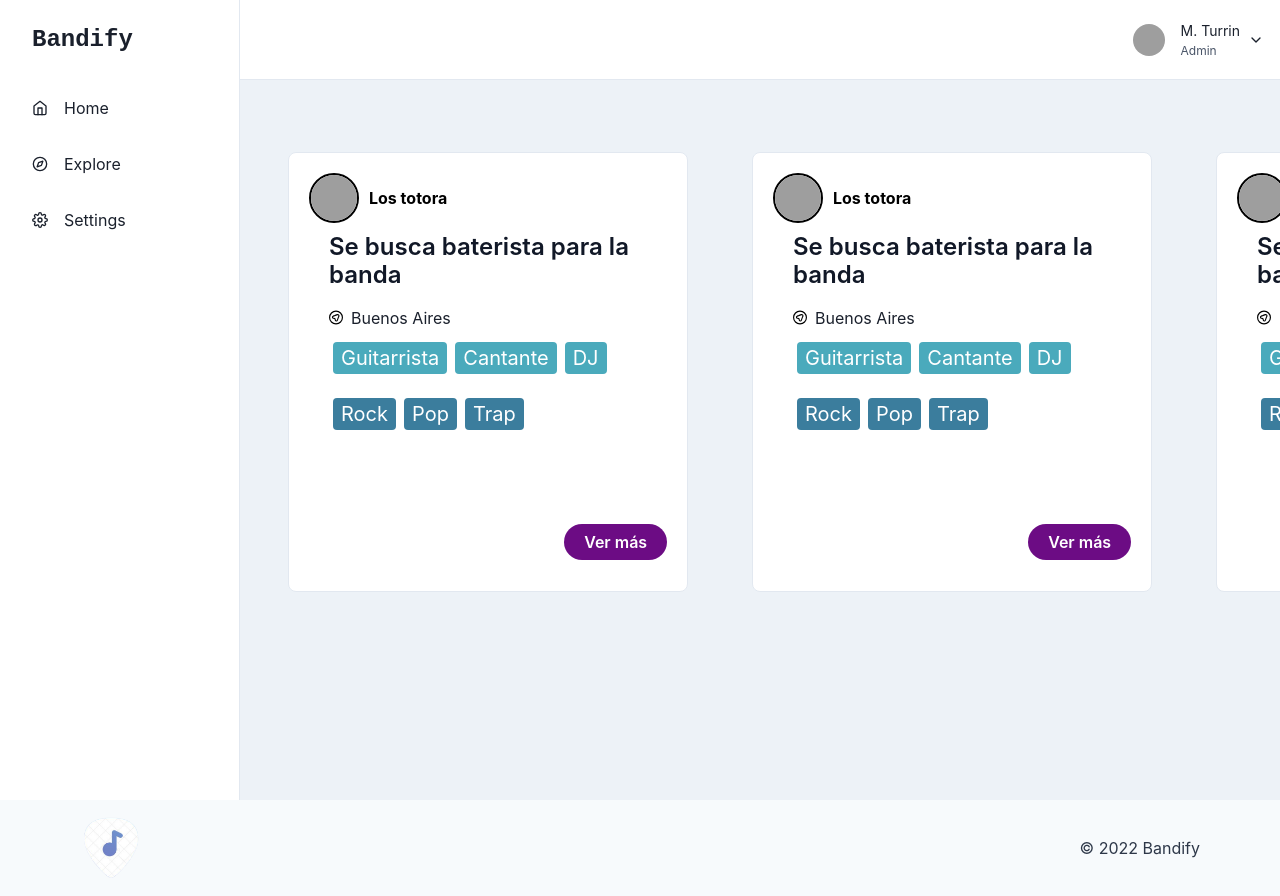
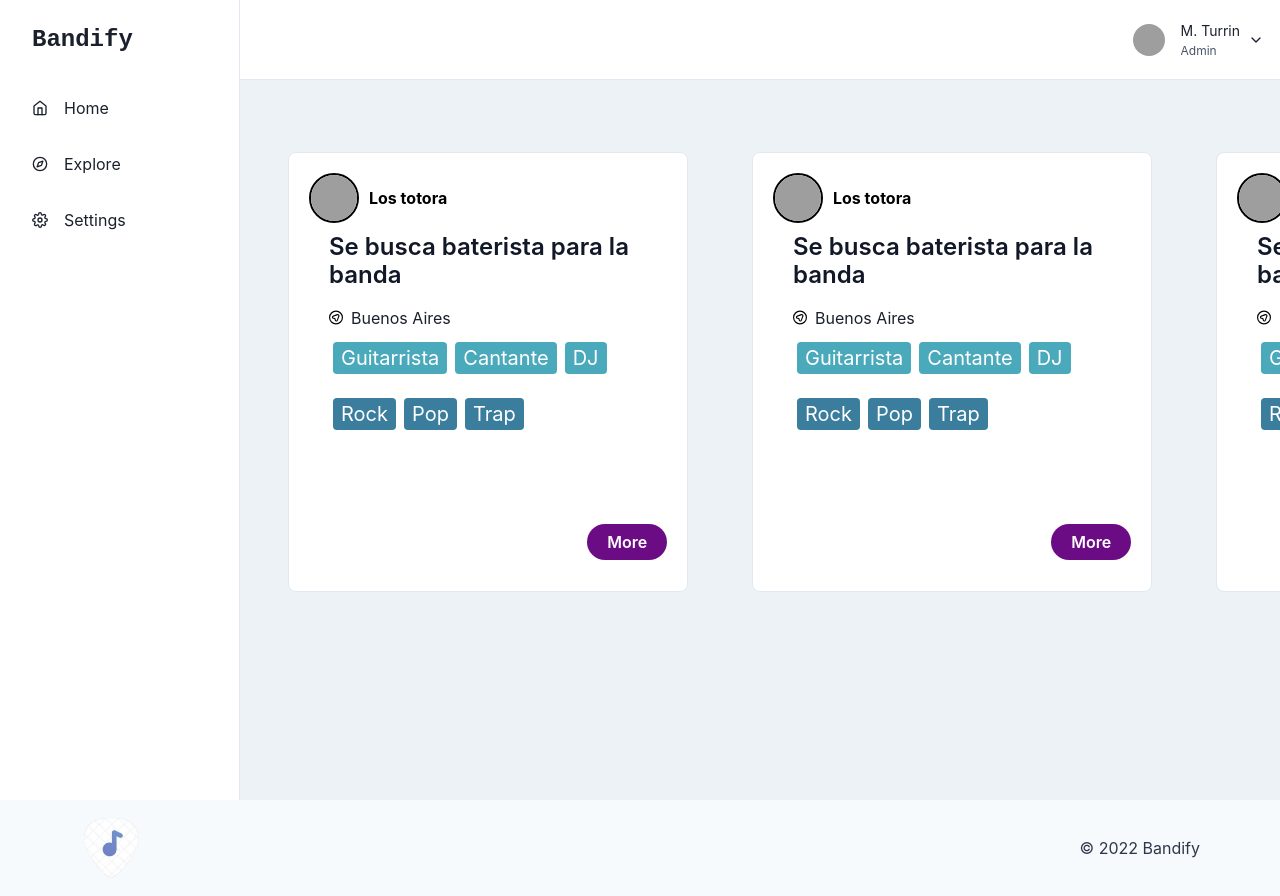
Before and after one commit to federojas/Bandify, a React (Create React App) app in the folder paw-webapp/spa-client/: page /auditions in a window 1280 px wide. Shown: the top 896 px of the page. Built offline with nearby package versions, Linux system fonts and the light colour scheme; grey boxes are pictures that could not be loaded.

Commit message:
i18n configuration done

```diff
--- a/paw-webapp/spa-client/package.json
+++ b/paw-webapp/spa-client/package.json
@@ -15,8 +15,10 @@
     "@types/react": "^18.0.15",
     "@types/react-dom": "^18.0.6",
     "framer-motion": "^6.5.1",
+    "i18next-browser-languagedetector": "^6.1.5",
     "react": "^18.2.0",
     "react-dom": "^18.2.0",
+    "react-i18next": "^11.18.5",
     "react-icons": "^4.4.0",
     "react-router-dom": "^6.3.0",
     "react-scripts": "^5.0.1",
--- /dev/null
+++ b/paw-webapp/spa-client/src/common/i18n/en/translations.js
@@ -0,0 +1,5 @@
+export const TRANSLATIONS_EN = {
+  PostCard: {
+    postCardButton: "More",
+  },
+};
--- /dev/null
+++ b/paw-webapp/spa-client/src/common/i18n/es/translations.js
@@ -0,0 +1,5 @@
+export const TRANSLATIONS_ES = {
+  PostCard: {
+    postCardButton: "Ver más",
+  },
+};
--- /dev/null
+++ b/paw-webapp/spa-client/src/common/i18n/index.tsx
@@ -0,0 +1,23 @@
+import i18n from "i18next";
+import { initReactI18next } from "react-i18next";
+import LanguageDetector from "i18next-browser-languagedetector";
+
+import { TRANSLATIONS_EN } from "./en/translations";
+import { TRANSLATIONS_ES } from "./es/translations";
+
+i18n
+  .use(LanguageDetector)
+  .use(initReactI18next)
+  .init({
+    resources: {
+      en: {
+        translation: TRANSLATIONS_EN,
+      },
+      es: {
+        translation: TRANSLATIONS_ES,
+      },
+    },
+    fallbackLng: "es",
+  });
+
+export default i18n;
--- a/paw-webapp/spa-client/src/components/PostCard/PostCard.tsx
+++ b/paw-webapp/spa-client/src/components/PostCard/PostCard.tsx
@@ -20,7 +20,14 @@ import {
   PostCardButtonContainer,
   PostCardButton,
 } from "./styles";
+
+//i18 translations
+import { useTranslation } from "react-i18next";
+import "../../common/i18n/index";
+
 export default function PostCard() {
+  const { t } = useTranslation();
+
   return (
     <>
       <PostCardMainContainer>
@@ -125,7 +132,7 @@ export default function PostCard() {
             <a href="#">
               <PostCardButton type="button">
                 {/* TODO: SPRING MESSAGE */}
-                Ver más
+                {t("PostCard.postCardButton")}
               </PostCardButton>
             </a>
           </PostCardButtonContainer>
--- a/paw-webapp/spa-client/src/pages/Auditions.tsx
+++ b/paw-webapp/spa-client/src/pages/Auditions.tsx
@@ -14,23 +14,23 @@ import {
   useColorModeValue,
   Link,
 } from "@chakra-ui/react";
-import AuditionCard from "../components/PostCard/PostCard";
+import PostCard from "../components/PostCard/PostCard";
 
 export default function AuditionsPage() {
   return (
     <>
       <Flex align={"center"} mt={8} direction={"row"}>
         <Box p={6}>
-          <AuditionCard></AuditionCard>
+          <PostCard></PostCard>
         </Box>
         <Box p={6}>
-          <AuditionCard></AuditionCard>
+          <PostCard></PostCard>
         </Box>
         <Box p={6}>
-          <AuditionCard></AuditionCard>
+          <PostCard></PostCard>
         </Box>
         <Box p={6}>
-          <AuditionCard></AuditionCard>
+          <PostCard></PostCard>
         </Box>
       </Flex>
     </>
```
Also changed, not shown: 1 other file (tests, documents, lock files or other folders).
